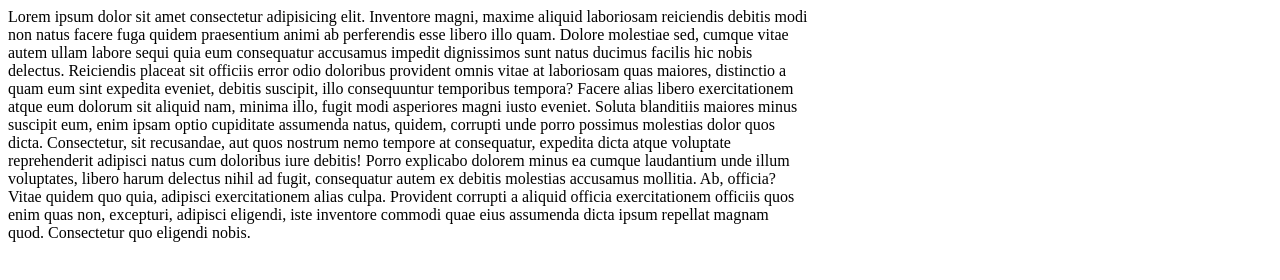
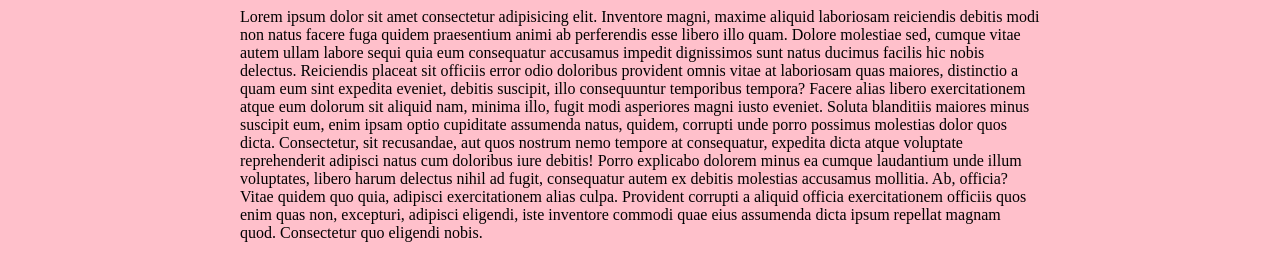
Before and after one commit to Modestasd848/3-mergaite, a website: page index.html in a window 1280 px wide. Drawn offline with Linux system fonts and the light colour scheme.

Commit message:
Content center

```diff
--- a/index.html
+++ b/index.html
@@ -15,8 +15,8 @@
     <meta name="theme-color" content="#ffffff">
 </head>
 
-<body>
-    <div style="display: inline-block; width: 800px; margin-left: 100-800 /2">
+<body style="background-color: pink;">
+    <div style="display: inline-block; width: 800px; margin-left: calc((100% - 800px) / 2);">
         Lorem ipsum dolor sit amet consectetur adipisicing elit. Inventore magni, maxime aliquid laboriosam reiciendis debitis modi non natus facere fuga quidem praesentium animi ab perferendis esse libero illo quam. Dolore molestiae sed, cumque vitae autem ullam labore sequi quia eum consequatur accusamus impedit dignissimos sunt natus ducimus facilis hic nobis delectus. Reiciendis placeat sit officiis error odio doloribus provident omnis vitae at laboriosam quas maiores, distinctio a quam eum sint expedita eveniet, debitis suscipit, illo consequuntur temporibus tempora? Facere alias libero exercitationem atque eum dolorum sit aliquid nam, minima illo, fugit modi asperiores magni iusto eveniet. Soluta blanditiis maiores minus suscipit eum, enim ipsam optio cupiditate assumenda natus, quidem, corrupti unde porro possimus molestias dolor quos dicta. Consectetur, sit recusandae, aut quos nostrum nemo tempore at consequatur, expedita dicta atque voluptate reprehenderit adipisci natus cum doloribus iure debitis! Porro explicabo dolorem minus ea cumque laudantium unde illum voluptates, libero harum delectus nihil ad fugit, consequatur autem ex debitis molestias accusamus mollitia. Ab, officia? Vitae quidem quo quia, adipisci exercitationem alias culpa. Provident corrupti a aliquid officia exercitationem officiis quos enim quas non, excepturi, adipisci eligendi, iste inventore commodi quae eius assumenda dicta ipsum repellat magnam quod. Consectetur quo eligendi nobis.
     </div>
 </body>
```
